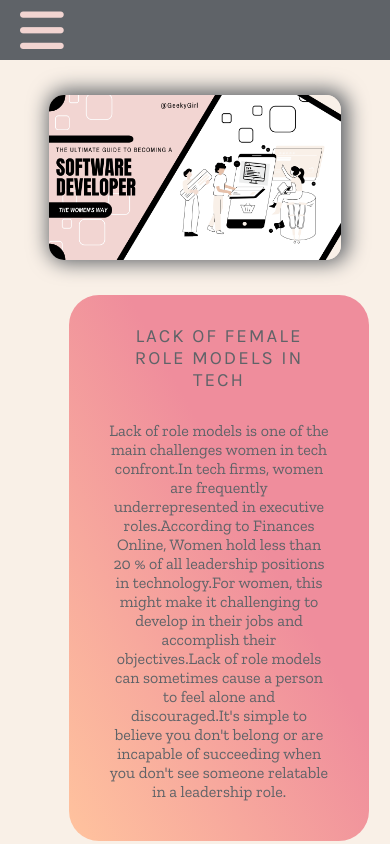
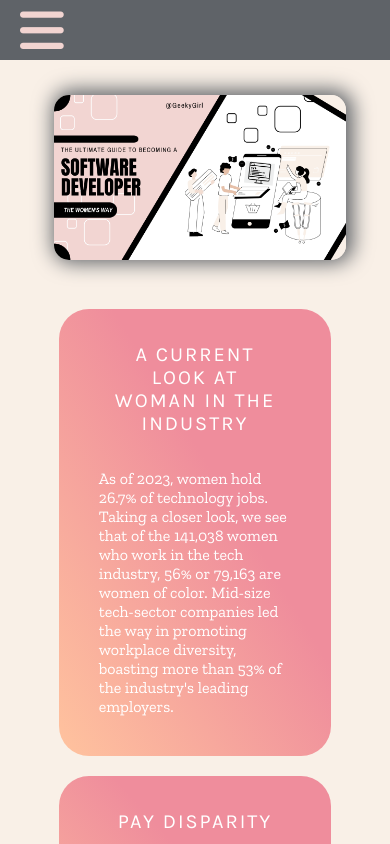
Before and after one commit to Tom-Ainsworth/Geeky-Girl, a React (Vite) app: page / in a window 390 px wide. Shown: the top 844 px of the page. Built offline with nearby package versions, Linux system fonts and the light colour scheme.

Commit message:
Fix Home component styles to be more responsive

```diff
--- a/src/components/Footer/Footer.module.css
+++ b/src/components/Footer/Footer.module.css
@@ -1,15 +1,13 @@
 .footer_distributed {
 	background: #5f6368;
-	box-shadow: 0 1px 1px 0 rgba(0, 0, 0, 0.12);
-	box-sizing: border-box;
 	width: 100%;
 	font: bold 16px sans-serif;
 	text-align: left;
 	padding: 15px 160px 15px;
 	overflow: hidden;
 	display: flex;
+	flex-wrap: wrap;
 	justify-content: space-around;
-	flex-wrap: wrap;
 	margin-top: auto;
 }
 
@@ -76,8 +74,8 @@ section {
 	margin-top: 40px;
 }
 
-.footer_distributed .footer_icons a :hover{
-	color:#f2d4d1;
+.footer_distributed .footer_icons a :hover {
+	color: #f2d4d1;
 }
 
 .footer_distributed .footer_icons a {
--- a/src/routes/home/Home.jsx
+++ b/src/routes/home/Home.jsx
@@ -16,9 +16,10 @@ const Home = () => {
 		{
 			title: "Lack of Female Role Models in Tech",
 			content:
-				"Lack of role models is one of the main challenges women in tech confront.In tech firms, women are frequently underrepresented in executive roles. According to Finances Online, Women hold less than 20 % of all leadership positions in technology.For women, this might make it challenging to develop in their jobs and accomplish their objectives.Lack of role models can sometimes cause a person to feel alone and discouraged.It's simple to believe you don't belong or are incapable of succeeding when you don't see someone relatable in a leadership role.",
+				"Lack of role models is one of the main challenges women in tech confront. In tech firms, women are frequently underrepresented in executive roles. According to Finances Online, Women hold less than 20 % of all leadership positions in technology.For women, this might make it challenging to develop in their jobs and accomplish their objectives.Lack of role models can sometimes cause a person to feel alone and discouraged. It's simple to believe you don't belong or are incapable of succeeding when you don't see someone relatable in a leadership role.",
 		},
 	];
+
 	return (
 		<div className={styles.Home}>
 			<div className={styles.hero_image_outer}>
@@ -31,23 +32,9 @@ const Home = () => {
 			<div className={styles.container}>
 				{industryStateCards.map(({ title, content }) => {
 					return (
-						<div className={styles.box}>
-							<h3>Lack of Female Role Models in Tech</h3>
-							<p>
-								Lack of role models is one of the main
-								challenges women in tech confront.In tech firms,
-								women are frequently underrepresented in
-								executive roles.According to Finances Online,
-								Women hold less than 20 % of all leadership
-								positions in technology.For women, this might
-								make it challenging to develop in their jobs and
-								accomplish their objectives.Lack of role models
-								can sometimes cause a person to feel alone and
-								discouraged.It's simple to believe you don't
-								belong or are incapable of succeeding when you
-								don't see someone relatable in a leadership
-								role.
-							</p>
+						<div className={styles.Card}>
+							<h3>{title}</h3>
+							<p>{content}</p>
 						</div>
 					);
 				})}
--- a/src/routes/home/Home.module.css
+++ b/src/routes/home/Home.module.css
@@ -2,46 +2,60 @@
 /* To add a class to an element, use the syntax className={styles.yourChosenClassName} */
 
 .hero_image_outer {
-	margin: auto;
-	justify-content: center;
-	display: flex;
+	margin: 0 auto;
+	display: block;
 	width: 75%;
-
-
+	max-width: 1300px;
 }
 
-.hero_img{
-	padding:0px;
-	margin:5px;
-	height:100%;
-	width:100%;
+.hero_img {
+	margin: 5px;
+	width: 100%;
 	box-shadow: 3px -1px 20px 4px #5f6368;
 	border-radius: 15px;
 }
 
- h3{
-	padding: 20px;
+h3 {
+	padding: 24px;
+	text-align: center;
+}
+
+p {
+	font-size: 20px;
 }
 
 .container {
+	color: white;
+	display: flex;
+	flex-flow: row wrap;
+	margin: 0 auto;
+	justify-content: center;
+	align-items: center;
+	width: 75%;
+	max-width: 1300px;
+	padding: 30px 0px;
+}
+.Card {
+	background: linear-gradient(to bottom left, #ef8d9c 40%, #ffc39e 100%);
+	height: 300px;
+	width: 750px;
+	padding: 10px 30px 30px;
+	margin: 10px;
+	border-radius: 30px;
+}
 
-	width: 80%;
-	height: auto;
-	margin: 0 auto;
-	display: grid;
-	grid-template-columns: repeat(auto-fit,minmax(300px,1fr));
-	grid-gap: 10px;
-	padding: 30px;
-	box-sizing: border-box;
+@media (max-width: 1000px) {
+	.Card {
+		height: auto;
+	}
+}
 
+@media (max-width: 700px) {
+	h3 {
+		font-size: 20px;
+	}
+
+	p {
+		font-size: 16px;
+	}
 }
-.container .box {
-	position: relative;
-	background: linear-gradient(to bottom left, #ef8d9c 40%, #ffc39e 100%);
-	padding: 10px 30px 30px;
-	text-align: center;
-	overflow: hidden;
-	border-radius: 30px;
-	margin: 0 auto;
-	height: 100%;
-}
--- a/src/routes/success-stories/SuccessStories.jsx
+++ b/src/routes/success-stories/SuccessStories.jsx
@@ -2,7 +2,7 @@ import styles from "./SuccessStories.module.css";
 
 const SuccessStories = () => {
 	return (
-		<div className={styles.testimonial}>
+		<div className={styles.container}>
 			<figure className={styles.successCard}>
 				<figcaption>
 					<blockquote>
--- a/src/routes/success-stories/SuccessStories.module.css
+++ b/src/routes/success-stories/SuccessStories.module.css
@@ -1,7 +1,8 @@
-.testimonial {
+.container {
 	display: flex;
 	justify-content: center;
 	flex-wrap: wrap;
+	margin: 20px 0px 30px;
 }
 
 .successCard {
```
Also changed, not shown: src/components/Footer/Footer.jsx (+8 -8 lines).
